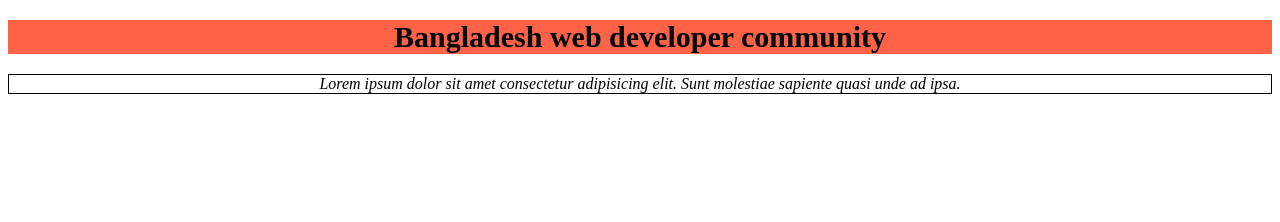
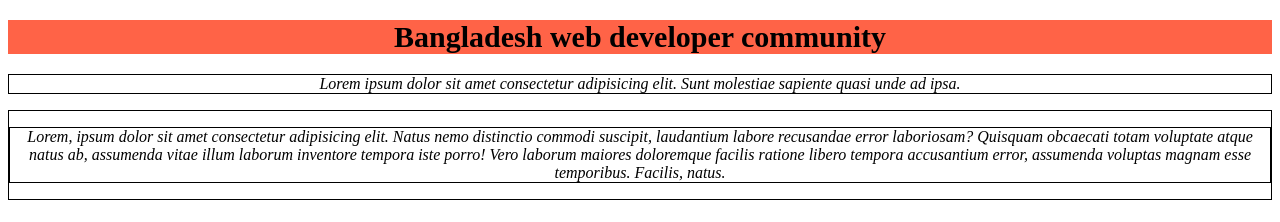
Before and after one commit to Shajid-Hasan/my-web-community-repo, a plain HTML site: page index.html in a window 1280 px wide. Drawn offline with Linux system fonts and the light colour scheme.

Commit message:
added the second blog

```diff
--- a/index.html
+++ b/index.html
@@ -11,5 +11,9 @@
         <h1>Bangladesh web developer community</h1>
         <p>Lorem ipsum dolor sit amet consectetur adipisicing elit. Sunt molestiae sapiente quasi unde ad ipsa.</p>
     </div>
+    <div class="p1">
+        <p>Lorem, ipsum dolor sit amet consectetur adipisicing elit. Natus nemo distinctio commodi suscipit, laudantium labore recusandae error laboriosam? Quisquam obcaecati totam voluptate atque natus ab, assumenda vitae illum laborum inventore tempora iste porro! Vero laborum maiores doloremque facilis ratione libero tempora accusantium error, assumenda voluptas magnam esse temporibus. Facilis, natus.</p>
+
+    </div>
 </body>
 </html>
--- a/style.css
+++ b/style.css
@@ -10,3 +10,6 @@ p{
     text-align: center;
     border: 1px solid black;
 }
+.p1{
+    border: 1px solid black;
+}
```
